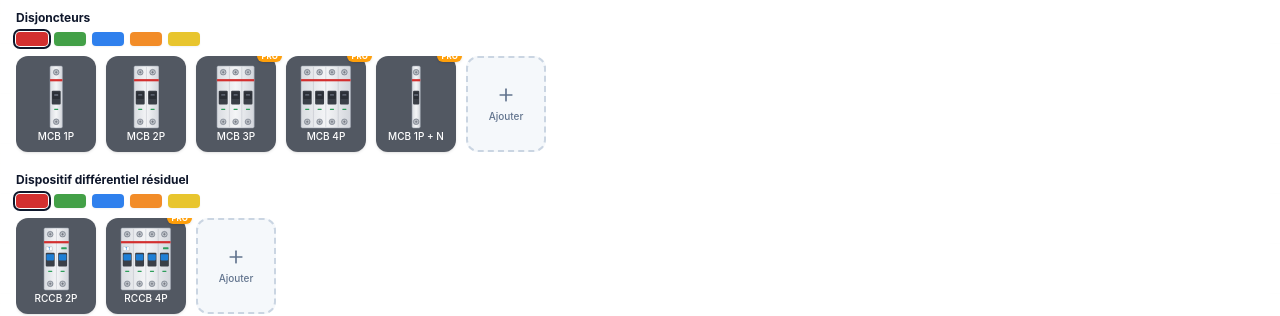
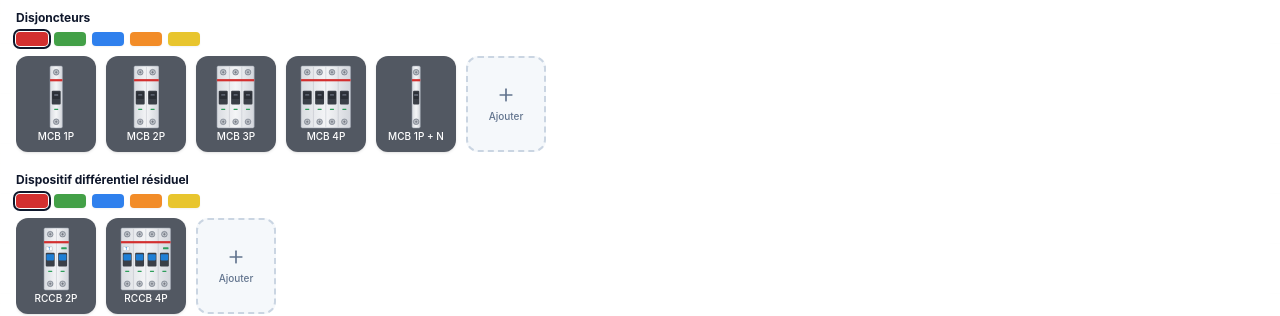
Before and after one commit to ARIEL-MD/TableauPro-app, a React (Vite) app: page / in a window 1280 px wide. Shown: the part 467-783 px from the top of the page. Built offline with nearby package versions, Linux system fonts and the light colour scheme.

Commit message:
Revert "Panneau du bas : badge PRO sur les tuiles payantes (comme la référence)"
This reverts commit 90b2123f244d34ca54882e2320ee7aeb6aad82bf.

```diff
--- a/src/components/BottomDrawer.tsx
+++ b/src/components/BottomDrawer.tsx
@@ -3,16 +3,6 @@ import { PictogramKey } from '../types/panel';
 import { DeviceThumbSvg } from './DeviceThumbSvg';
 import { PICTOGRAM_LIST, PictogramIcon } from './PictogramIcon';
 import { Plus, Minus } from 'lucide-react';
-
-/* Badge PRO affiché sur les tuiles payantes (même logique que la référence) */
-const FREE_ITEMS: (string | number)[] = ['MCB 1P', 'MCB 2P', 'RCCB 2P', 200];
-const isProItem = (x: string | number) => !FREE_ITEMS.includes(x);
-const ProBadge = () => (
-  <span className="absolute -top-1.5 -right-1.5 z-10 rounded-md bg-[#ff9f0a] px-1 py-px text-[8px] font-bold leading-tight text-white shadow-sm">
-    PRO
-  </span>
-);
-
 
 export type DrawerCategory =
   | 'appareils'
@@ -169,7 +159,6 @@ export const BottomDrawer: React.FC<BottomDrawerProps> = ({
                       onClick={() => onAddDeviceByType(item.type, { color: colors.mcb })}
                       className="group relative w-20 h-24 rounded-xl bg-[#525862] hover:bg-[#454a54] transition-all cursor-pointer flex flex-col items-center justify-between p-2 shadow-sm shrink-0"
                     >
-{isProItem(item.label) && <ProBadge />}
                       <div className="flex-1 flex items-center justify-center">
                         <DeviceThumbSvg type={item.type} color={colors.mcb} className="h-16 w-auto max-w-full" />
                       </div>
@@ -206,7 +195,6 @@ export const BottomDrawer: React.FC<BottomDrawerProps> = ({
                       onClick={() => onAddDeviceByType(item.type, { color: colors.rcd })}
                       className="group relative w-20 h-24 rounded-xl bg-[#525862] hover:bg-[#454a54] transition-all cursor-pointer flex flex-col items-center justify-between p-2 shadow-sm shrink-0"
                     >
-{isProItem(item.label) && <ProBadge />}
                       <div className="flex-1 flex items-center justify-center">
                         <DeviceThumbSvg type={item.type} color={colors.rcd} className="h-16 w-auto max-w-full" />
                       </div>
@@ -243,7 +231,6 @@ export const BottomDrawer: React.FC<BottomDrawerProps> = ({
                       onClick={() => onAddDeviceByType(item.type, { color: colors.rcbo })}
                       className="group relative w-20 h-24 rounded-xl bg-[#525862] hover:bg-[#454a54] transition-all cursor-pointer flex flex-col items-center justify-between p-2 shadow-sm shrink-0"
                     >
-{isProItem(item.label) && <ProBadge />}
                       <div className="flex-1 flex items-center justify-center">
                         <DeviceThumbSvg type={item.type} color={colors.rcbo} className="h-16 w-auto max-w-full" />
                       </div>
@@ -273,7 +260,6 @@ export const BottomDrawer: React.FC<BottomDrawerProps> = ({
                       onClick={() => onAddDeviceByType(lbl, { color: colors.sd })}
                       className="group relative w-20 h-24 rounded-xl bg-[#525862] hover:bg-[#454a54] transition-all cursor-pointer flex flex-col items-center justify-between p-2 shadow-sm shrink-0"
                     >
-{isProItem(lbl) && <ProBadge />}
                       <div className="flex-1 flex items-center justify-center">
                         <DeviceThumbSvg type={lbl} color={colors.sd} className="h-16 w-auto max-w-full" />
                       </div>
@@ -305,7 +291,6 @@ export const BottomDrawer: React.FC<BottomDrawerProps> = ({
                       onClick={() => onAddDeviceByType(item.label)}
                       className="group relative w-36 h-24 rounded-xl bg-[#525862] hover:bg-[#454a54] transition-all cursor-pointer flex flex-col items-center justify-between p-2 shadow-sm shrink-0"
                     >
-{isProItem(item.label) && <ProBadge />}
                       <div className="flex-1 flex items-center justify-center">
                         <DeviceThumbSvg type={item.label} className="h-16 w-auto max-w-full" />
                       </div>
@@ -338,7 +323,6 @@ export const BottomDrawer: React.FC<BottomDrawerProps> = ({
                       onClick={() => onAddDeviceByType(lbl)}
                       className="group relative w-32 h-24 rounded-xl bg-[#525862] hover:bg-[#454a54] transition-all cursor-pointer flex flex-col items-center justify-between p-2 shadow-sm shrink-0"
                     >
-{isProItem(lbl) && <ProBadge />}
                       <div className="flex-1 flex items-center justify-center">
                         <DeviceThumbSvg type={lbl} className="h-16 w-auto max-w-full" />
                       </div>
@@ -367,7 +351,6 @@ export const BottomDrawer: React.FC<BottomDrawerProps> = ({
                       onClick={() => onAddDeviceByType(lbl)}
                       className="group relative w-32 h-24 rounded-xl bg-[#525862] hover:bg-[#454a54] transition-all cursor-pointer flex flex-col items-center justify-between p-2 shadow-sm shrink-0"
                     >
-{isProItem(lbl) && <ProBadge />}
                       <div className="flex-1 flex items-center justify-center">
                         <DeviceThumbSvg type={lbl} className="h-16 w-auto max-w-full" />
                       </div>
@@ -392,7 +375,6 @@ export const BottomDrawer: React.FC<BottomDrawerProps> = ({
                       onClick={() => onAddDeviceByType(lbl)}
                       className="group relative w-40 h-24 rounded-xl bg-[#525862] hover:bg-[#454a54] transition-all cursor-pointer flex flex-col items-center justify-between p-2 shadow-sm shrink-0"
                     >
-{isProItem(lbl) && <ProBadge />}
                       <div className="flex-1 flex items-center justify-center">
                         <DeviceThumbSvg type={lbl} className="h-16 w-auto max-w-full" />
                       </div>
@@ -414,7 +396,6 @@ export const BottomDrawer: React.FC<BottomDrawerProps> = ({
                       onClick={() => onAddDeviceByType(lbl)}
                       className="group relative w-24 h-24 rounded-xl bg-[#525862] hover:bg-[#454a54] transition-all cursor-pointer flex flex-col items-center justify-between p-2 shadow-sm shrink-0"
                     >
-{isProItem(lbl) && <ProBadge />}
                       <div className="flex-1 flex items-center justify-center">
                         <DeviceThumbSvg type={lbl} className="h-16 w-auto max-w-full" />
                       </div>
@@ -436,7 +417,6 @@ export const BottomDrawer: React.FC<BottomDrawerProps> = ({
                       onClick={() => onAddDeviceByType(lbl)}
                       className="group relative w-20 h-24 rounded-xl bg-[#525862] hover:bg-[#454a54] transition-all cursor-pointer flex flex-col items-center justify-between p-2 shadow-sm shrink-0"
                     >
-{isProItem(lbl) && <ProBadge />}
                       <div className="flex-1 flex items-center justify-center">
                         <DeviceThumbSvg type={lbl} className="h-16 w-auto max-w-full" />
                       </div>
@@ -555,7 +535,6 @@ export const BottomDrawer: React.FC<BottomDrawerProps> = ({
                     onClick={() => onAddRailByLength(mm)}
                     className="group relative w-24 h-24 rounded-xl bg-[#525862] hover:bg-[#454a54] transition-all cursor-pointer flex flex-col items-center justify-between p-2.5 shadow-sm shrink-0"
                   >
-                    {isProItem(mm) && <ProBadge />}
                     <div className="flex-1 flex items-center justify-center w-full px-1">
                       <DeviceThumbSvg type="DIN Rail" length={mm} className="w-20 h-6" />
                     </div>
```
